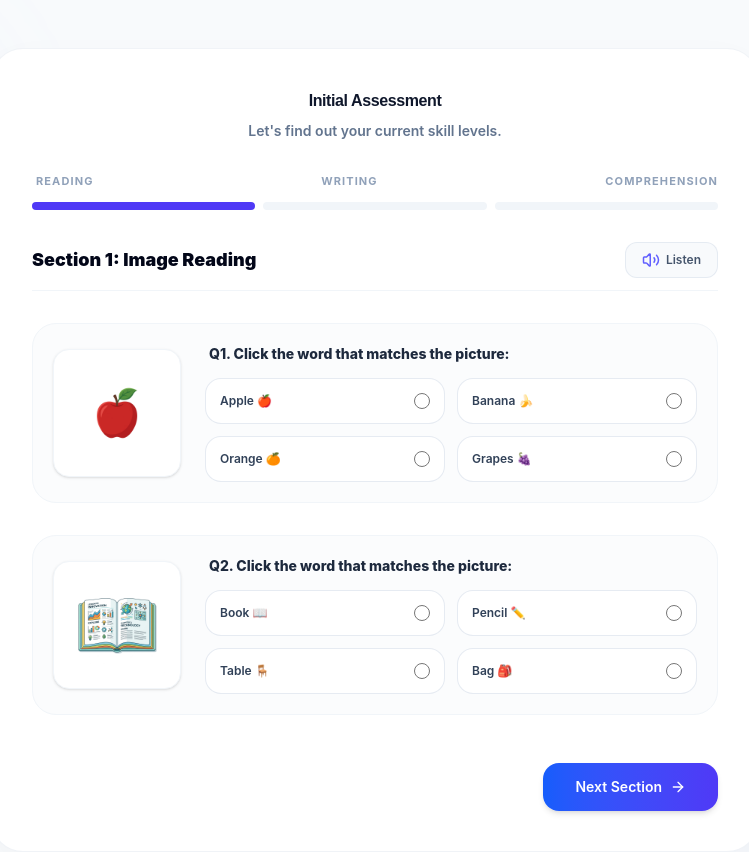
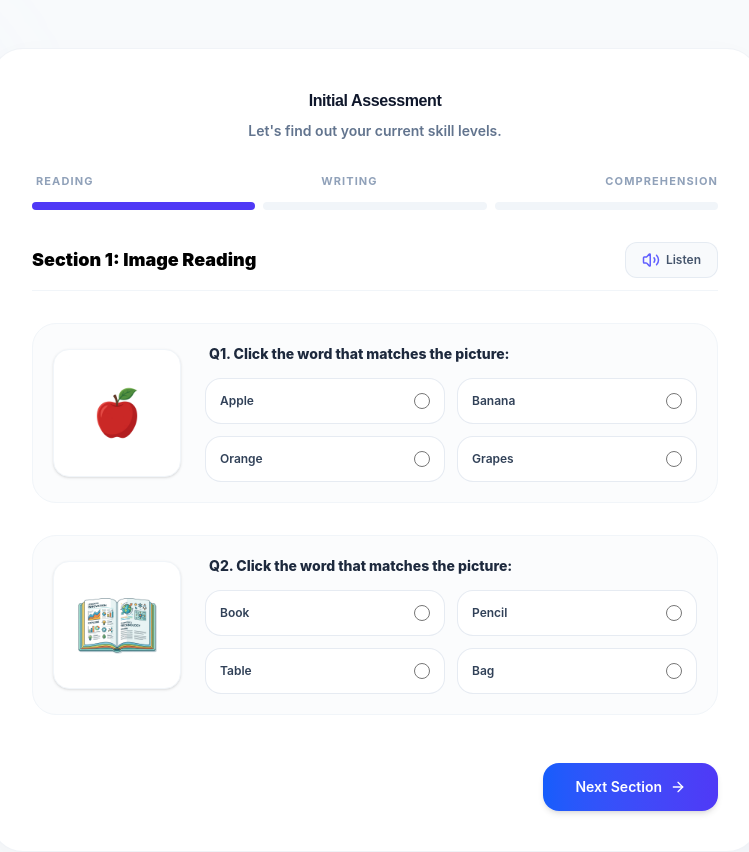
Before and after one commit to Adarshhackology/AI-Powered-Literacy-Assistant-for-Neo-Learners_Jun_2026, a React (Vite) app in the folder frontend/: page /assessment in a window 1280 px wide. Shown: the top 852 px of the page, without its empty margins (265-1014 px from the left). Built offline with nearby package versions, Linux system fonts and the light colour scheme.

Commit message:
Remove emoji icons from multiple choice options in Assessment page to prevent emoji matching cheats

```diff
--- a/frontend/src/pages/Assessment.tsx
+++ b/frontend/src/pages/Assessment.tsx
@@ -15,8 +15,8 @@ const assessmentTranslations: Record<string, any> = {
     speakBtn: "Listen",
     readingQ1: "Q1. Click the word that matches the picture:",
     readingQ2: "Q2. Click the word that matches the picture:",
-    optionsR1: { 'Apple': 'Apple 🍎', 'Banana': 'Banana 🍌', 'Orange': 'Orange 🍊', 'Grapes': 'Grapes 🍇' },
-    optionsR2: { 'Book': 'Book 📖', 'Pencil': 'Pencil ✏️', 'Table': 'Table 🪑', 'Bag': 'Bag 🎒' },
+    optionsR1: { 'Apple': 'Apple', 'Banana': 'Banana', 'Orange': 'Orange', 'Grapes': 'Grapes' },
+    optionsR2: { 'Book': 'Book', 'Pencil': 'Pencil', 'Table': 'Table', 'Bag': 'Bag' },
     writingHeader: "Section 2: Writing",
     writingQ: "Task: Write a simple sentence in English about what you see in the book or your favorite food.",
     writingHelp: "Write at least 3-5 words. Make sure to use capital letters and end with a period.",
@@ -31,7 +31,7 @@ const assessmentTranslations: Record<string, any> = {
     compQ1: "Q1. What letters do you see on the toy blocks?",
     compQ2: "Q2. What is the person in the picture reading?",
     optionsC1: { 'A B C': 'A B C', 'X Y Z': 'X Y Z', '1 2 3': '1 2 3', 'D O G': 'D O G' },
-    optionsC2: { 'Newspaper': 'Newspaper 📰', 'Phone': 'Phone 📱', 'Letter': 'Letter ✉️', 'Nothing': 'Nothing 🚫' }
+    optionsC2: { 'Newspaper': 'Newspaper', 'Phone': 'Phone', 'Letter': 'Letter', 'Nothing': 'Nothing' }
   },
   hindi: {
     title: "प्रारंभिक मूल्यांकन",
@@ -45,8 +45,8 @@ const assessmentTranslations: Record<string, any> = {
     speakBtn: "सुनें (Listen)",
     readingQ1: "प्रश्न १. उस शब्द पर क्लिक करें जो चित्र से मेल खाता है:",
     readingQ2: "प्रश्न २. उस शब्द पर क्लिक करें जो चित्र से मेल खाता है:",
-    optionsR1: { 'Apple': 'सेब (Apple) 🍎', 'Banana': 'केला (Banana) 🍌', 'Orange': 'संतरा (Orange) 🍊', 'Grapes': 'अंगूर (Grapes) 🍇' },
-    optionsR2: { 'Book': 'किताब (Book) 📖', 'Pencil': 'पेंसिल (Pencil) ✏️', 'Table': 'मेज (Table) 🪑', 'Bag': 'बस्ता (Bag) 🎒' },
+    optionsR1: { 'Apple': 'सेब (Apple)', 'Banana': 'केला (Banana)', 'Orange': 'संतरा (Orange)', 'Grapes': 'अंगूर (Grapes)' },
+    optionsR2: { 'Book': 'किताब (Book)', 'Pencil': 'पेंसिल (Pencil)', 'Table': 'मेज (Table)', 'Bag': 'बस्ता (Bag)' },
     writingHeader: "भाग २: लेखन (Writing)",
     writingQ: "कार्य: किताब या अपने पसंदीदा भोजन के बारे में अंग्रेजी में एक सरल वाक्य लिखें।",
     writingHelp: "कम से कम ३-५ शब्द लिखें। बड़े अक्षरों (Capital letters) का प्रयोग करें और अंत में पूर्ण विराम (.) लगाएं।",
@@ -61,7 +61,7 @@ const assessmentTranslations: Record<string, any> = {
     compQ1: "प्रश्न १. आपको खिलौने के ब्लॉक पर कौन से अक्षर दिखाई दे रहे हैं?",
     compQ2: "प्रश्न २. चित्र में व्यक्ति क्या पढ़ रहा है?",
     optionsC1: { 'A B C': 'A B C', 'X Y Z': 'X Y Z', '1 2 3': '1 2 3', 'D O G': 'D O G' },
-    optionsC2: { 'Newspaper': 'समाचार पत्र (Newspaper) 📰', 'Phone': 'फ़ोन (Phone) 📱', 'Letter': 'पत्र (Letter) ✉️', 'Nothing': 'कुछ नहीं (Nothing) 🚫' }
+    optionsC2: { 'Newspaper': 'समाचार पत्र (Newspaper)', 'Phone': 'फ़ोन (Phone)', 'Letter': 'पत्र (Letter)', 'Nothing': 'कुछ नहीं (Nothing)' }
   },
   telugu: {
     title: "ప్రారంభ అంచనా",
@@ -75,8 +75,8 @@ const assessmentTranslations: Record<string, any> = {
     speakBtn: "వినండి",
     readingQ1: "ప్రశ్న 1. చిత్రానికి సరిపోయే పదాన్ని క్లిక్ చేయండి:",
     readingQ2: "ప్రశ్న 2. చిత్రానికి సరిపోయే పదాన్ని క్లిక్ చేయండి:",
-    optionsR1: { 'Apple': 'యాపిల్ (Apple) 🍎', 'Banana': 'అరటిపండు (Banana) 🍌', 'Orange': 'నారింజ (Orange) 🍊', 'Grapes': 'ద్రాక్ష (Grapes) 🍇' },
-    optionsR2: { 'Book': 'పుస్తకం (Book) 📖', 'Pencil': 'పెన్సిల్ (Pencil) ✏️', 'Table': 'బల్ల (Table) 🪑', 'Bag': 'సంచి (Bag) 🎒' },
+    optionsR1: { 'Apple': 'యాపిల్ (Apple)', 'Banana': 'అరటిపండు (Banana)', 'Orange': 'నారింజ (Orange)', 'Grapes': 'ద్రాక్ష (Grapes)' },
+    optionsR2: { 'Book': 'పుస్తకం (Book)', 'Pencil': 'పెన్సిల్ (Pencil)', 'Table': 'బల్ల (Table)', 'Bag': 'సంచి (Bag)' },
     writingHeader: "విభాగం 2: రాయడం (Writing)",
     writingQ: "టాస్క్: పుస్తకం లేదా మీకు ఇష్టమైన ఆహారం గురించి ఇంగ్లీష్ లో ఒక సాధారణ వాక్యం రాయండి.",
     writingHelp: "కనీసం 3-5 పదాలు రాయండి. క్యాపిటల్ లెటర్స్ వాడండి మరియు చివర ఫుల్ స్టాప్ (.) ఉంచండి.",
@@ -91,7 +91,7 @@ const assessmentTranslations: Record<string, any> = {
     compQ1: "ప్రశ్న 1. బొమ్మ బ్లాకులపై మీకు ఏ అక్షరాలు కనిపిస్తున్నాయి?",
     compQ2: "ప్రశ్న 2. చిత్రంలో ఉన్న వ్యక్తి ఏమి చదువుతున్నాడు?",
     optionsC1: { 'A B C': 'A B C', 'X Y Z': 'X Y Z', '1 2 3': '1 2 3', 'D O G': 'D O G' },
-    optionsC2: { 'Newspaper': 'వార్తాపత్రిక (Newspaper) 📰', 'Phone': 'ఫోన్ (Phone) 📱', 'Letter': 'లేఖ (Letter) ✉️', 'Nothing': 'ఏమీ లేదు (Nothing) 🚫' }
+    optionsC2: { 'Newspaper': 'వార్తాపత్రిక (Newspaper)', 'Phone': 'ఫోన్ (Phone)', 'Letter': 'లేఖ (Letter)', 'Nothing': 'ఏమీ లేదు (Nothing)' }
   },
   tamil: {
     title: "தொடக்க மதிப்பீடு",
@@ -105,8 +105,8 @@ const assessmentTranslations: Record<string, any> = {
     speakBtn: "கேளுங்கள்",
     readingQ1: "கேள்வி 1. படத்திற்குப் பொருந்தும் வார்த்தையைக் கிளிக் செய்க:",
     readingQ2: "கேள்வி 2. படத்திற்குப் பொருந்தும் வார்த்தையைக் கிளிக் செய்க:",
-    optionsR1: { 'Apple': 'ஆப்பிள் (Apple) 🍎', 'Banana': 'வாழைப்பழம் (Banana) 🍌', 'Orange': 'ஆரஞ்சு (Orange) 🍊', 'Grapes': 'திராட்சை (Grapes) 🍇' },
-    optionsR2: { 'Book': 'புத்தகம் (Book) 📖', 'Pencil': 'பென்சில் (Pencil) ✏️', 'Table': 'மேஜை (Table) 🪑', 'Bag': 'பள்ளிப் பை (Bag) 🎒' },
+    optionsR1: { 'Apple': 'ஆப்பிள் (Apple)', 'Banana': 'வாழைப்பழம் (Banana)', 'Orange': 'ஆரஞ்சு (Orange)', 'Grapes': 'திராட்சை (Grapes)' },
+    optionsR2: { 'Book': 'புத்தகம் (Book)', 'Pencil': 'பென்சில் (Pencil)', 'Table': 'மேஜை (Table)', 'Bag': 'பள்ளிப் பை (Bag)' },
     writingHeader: "பகுதி 2: எழுத்து (Writing)",
     writingQ: "பணி: புத்தகம் அல்லது உங்களுக்கு பிடித்த உணவு பற்றி ஆங்கிலத்தில் எளிய வாக்கியம் எழுதுங்கள்.",
     writingHelp: "குறைந்தது 3-5 வார்த்தைகள் எழுதவும். பெரிய எழுத்தில் (Capital) தொடங்கி, முற்றுப்புள்ளியுடன் (.) முடிக்கவும்.",
@@ -121,7 +121,7 @@ const assessmentTranslations: Record<string, any> = {
     compQ1: "கேள்வி 1. பொம்மை கட்டைகளில் என்ன எழுத்துக்களைக் காண்கிறீர்கள்?",
     compQ2: "கேள்வி 2. படத்தில் உள்ள நபர் என்ன படிக்கிறார்?",
     optionsC1: { 'A B C': 'A B C', 'X Y Z': 'X Y Z', '1 2 3': '1 2 3', 'D O G': 'D O G' },
-    optionsC2: { 'Newspaper': 'செய்தித்தாள் (Newspaper) 📰', 'Phone': 'தொலைபேசி (Phone) 📱', 'Letter': 'கடிதம் (Letter) ✉️', 'Nothing': 'ஒன்றுமில்லை (Nothing) 🚫' }
+    optionsC2: { 'Newspaper': 'செய்தித்தாள் (Newspaper)', 'Phone': 'தொலைபேசி (Phone)', 'Letter': 'கடிதம் (Letter)', 'Nothing': 'ஒன்றுமில்லை (Nothing)' }
   },
   kannada: {
     title: "ಆರಂಭಿಕ ಮೌಲ್ಯಮಾಪನ",
@@ -135,8 +135,8 @@ const assessmentTranslations: Record<string, any> = {
     speakBtn: "ಕೇಳಿ (Listen)",
     readingQ1: "ಪ್ರಶ್ನೆ 1. ಚಿತ್ರಕ್ಕೆ ಹೊಂದಿಕೆಯಾಗುವ ಪದವನ್ನು ಕ್ಲಿಕ್ ಮಾಡಿ:",
     readingQ2: "ಪ್ರಶ್ನೆ 2. ಚಿತ್ರಕ್ಕೆ ಹೊಂದಿಕೆಯಾಗುವ ಪದವನ್ನು ಕ್ಲಿಕ್ ಮಾಡಿ:",
-    optionsR1: { 'Apple': 'ಸೇಬು (Apple) 🍎', 'Banana': 'ಬಾಳೆಹಣ್ಣು (Banana) 🍌', 'Orange': 'ಕಿತ್ತಳೆ (Orange) 🍊', 'Grapes': 'ದ್ರಾಕ್ಷಿ (Grapes) 🍇' },
-    optionsR2: { 'Book': 'ಪುಸ್ತಕ (Book) 📖', 'Pencil': 'ಪೆನ್ಸಿಲ್ (Pencil) ✏️', 'Table': 'ಮೇಜು (Table) 🪑', 'Bag': 'ಬ್ಯಾಗ್ (Bag) 🎒' },
+    optionsR1: { 'Apple': 'ಸೇಬು (Apple)', 'Banana': 'ಬಾಳೆಹಣ್ಣು (Banana)', 'Orange': 'ಕಿತ್ತಳೆ (Orange)', 'Grapes': 'ದ್ರಾಕ್ಷಿ (Grapes)' },
+    optionsR2: { 'Book': 'ಪುಸ್ತಕ (Book)', 'Pencil': 'ಪೆನ್ಸಿಲ್ (Pencil)', 'Table': 'ಮೇಜು (Table)', 'Bag': 'ಬ್ಯಾಗ್ (Bag)' },
     writingHeader: "ವಿಭಾಗ 2: ಬರವಣಿಗೆ (Writing)",
     writingQ: "ಕಾರ್ಯ: ಪುಸ್ತಕ ಅಥವಾ ನಿಮ್ಮ ನೆಚ್ಚಿನ ಆಹಾರದ ಬಗ್ಗೆ ಇಂಗ್ಲಿಷ್‌ನಲ್ಲಿ ಒಂದು ಸರಳ ವಾಕ್ಯವನ್ನು ಬರೆಯಿರಿ.",
     writingHelp: "ಕನಿಷ್ಠ 3-5 ಪದಗಳನ್ನು ಬರೆಯಿರಿ. ಕ್ಯಾಪಿಟಲ್ ಅಕ್ಷರಗಳನ್ನು ಬಳಸಿ ಮತ್ತು ಕೊನೆಯಲ್ಲಿ ಚುಕ್ಕೆ (.) ಇರಿಸಿ.",
@@ -151,7 +151,7 @@ const assessmentTranslations: Record<string, any> = {
     compQ1: "ಪ್ರಶ್ನೆ 1. ಆಟದ ಬ್ಲಾಕ್‌ಗಳ ಮೇಲೆ ನಿಮಗೆ ಯಾವ ಅಕ್ಷರಗಳು ಕಾಣಿಸುತ್ತಿವೆ?",
     compQ2: "ಪ್ರಶ್ನೆ 2. ಚಿತ್ರದಲ್ಲಿರುವ ವ್ಯಕ್ತಿ ಏನನ್ನು ಓದುತ್ತಿದ್ದಾನೆ?",
     optionsC1: { 'A B C': 'A B C', 'X Y Z': 'X Y Z', '1 2 3': '1 2 3', 'D O G': 'D O G' },
-    optionsC2: { 'Newspaper': 'ಸುದ್ದಿಪತ್ರಿಕೆ (Newspaper) 📰', 'Phone': 'ಫೋನ್ (Phone) 📱', 'Letter': 'ಪತ್ರ (Letter) ✉️', 'Nothing': 'ಏನೂ ಇಲ್ಲ (Nothing) 🚫' }
+    optionsC2: { 'Newspaper': 'ಸುದ್ದಿಪತ್ರಿಕೆ (Newspaper)', 'Phone': 'ಫೋನ್ (Phone)', 'Letter': 'ಪತ್ರ (Letter)', 'Nothing': 'ಏನೂ ಇಲ್ಲ (Nothing)' }
   },
   bengali: {
     title: "প্রারম্ভিক মূল্যায়ন",
@@ -160,16 +160,16 @@ const assessmentTranslations: Record<string, any> = {
     writing: "লেখা",
     comprehension: "বোধগম্যতা",
     next: "পরবর্তী ভাগ",
-    submit: "মূল্যায়ন জমা দিন",
+    submit: "मूल्यांकन জমা দিন",
     readingHeader: "ভাগ ১: চিত্র পঠন (Image Reading)",
     speakBtn: "শুনুন",
     readingQ1: "প্রশ্ন ১. ছবির সাথে মিল থাকা শব্দটি ক্লিক করুন:",
     readingQ2: "প্রশ্ন ২. ছবির সাথে মিল থাকা শব্দটি ক্লিক করুন:",
-    optionsR1: { 'Apple': 'আপেল (Apple) 🍎', 'Banana': 'কলা (Banana) 🍌', 'Orange': 'কমলা (Orange) 🍊', 'Grapes': 'আঙুর (Grapes) 🍇' },
-    optionsR2: { 'Book': 'বই (Book) 📖', 'Pencil': 'পেন্সিল (Pencil) ✏️', 'Table': 'টেবিল (Table) 🪑', 'Bag': 'ব্যাগ (Bag) 🎒' },
+    optionsR1: { 'Apple': 'আপেল (Apple)', 'Banana': 'কলা (Banana)', 'Orange': 'কমলা (Orange)', 'Grapes': 'আঙুর (Grapes)' },
+    optionsR2: { 'Book': 'বই (Book)', 'Pencil': 'পেন্সিল (Pencil)', 'Table': 'টেবিল (Table)', 'Bag': 'ব্যাগ (Bag)' },
     writingHeader: "ভাগ ২: লেখা (Writing)",
     writingQ: "কার্য: বই বা আপনার প্রিয় খাবার সম্পর্কে ইংরেজিতে একটি সহজ বাক্য লিখুন।",
-    writingHelp: "অন্তত ৩-৫ শব্দ লিখুন। বড় হাতের অক্ষর দিয়ে শুরু করুন এবং শেষে ফুলস্টপ (.) দিন।",
+    writingHelp: "অনূ্যন ৩-৫ শব্দ লিখুন। বড় হাতের অক্ষর দিয়ে শুরু করুন এবং শেষে ফুলস্টপ (.) দিন।",
     placeholder: "আপনার বাক্যটি এখানে লিখুন...",
     grammarHelp: "ব্যাকরণ সাহায্য",
     grammarCaps: "বড় হাতের অক্ষর",
@@ -181,7 +181,7 @@ const assessmentTranslations: Record<string, any> = {
     compQ1: "প্রশ্ন ১. খেলনা ব্লকে আপনি কোন অক্ষরগুলি দেখতে পাচ্ছেন?",
     compQ2: "প্রশ্ন ২. ছবির ব্যক্তিটি কী পড়ছেন?",
     optionsC1: { 'A B C': 'A B C', 'X Y Z': 'X Y Z', '1 2 3': '1 2 3', 'D O G': 'D O G' },
-    optionsC2: { 'Newspaper': 'সংবাদপত্র (Newspaper) 📰', 'Phone': 'ফোন (Phone) 📱', 'Letter': 'চিঠি (Letter) ✉️', 'Nothing': 'কিছু না (Nothing) 🚫' }
+    optionsC2: { 'Newspaper': 'সংবাদপত্র (Newspaper)', 'Phone': 'ফোন (Phone)', 'Letter': 'চিঠি (Letter)', 'Nothing': 'কিছু না (Nothing)' }
   },
   marathi: {
     title: "प्रारंभिक मूल्यांकन",
@@ -195,8 +195,8 @@ const assessmentTranslations: Record<string, any> = {
     speakBtn: "ऐका",
     readingQ1: "प्रश्न १. चित्राशी जुळणाऱ्या शब्दावर क्लिक करा:",
     readingQ2: "प्रश्न २. चित्राशी जुळणाऱ्या शब्दावर क्लिक करा:",
-    optionsR1: { 'Apple': 'सफरचंद (Apple) 🍎', 'Banana': 'केळे (Banana) 🍌', 'Orange': 'संत्रे (Orange) 🍊', 'Grapes': 'द्राक्षे (Grapes) 🍇' },
-    optionsR2: { 'Book': 'पुस्तक (Book) 📖', 'Pencil': 'पेन्सिल (Pencil) ✏️', 'Table': 'टेबल (Table) 🪑', 'Bag': 'दप्तर (Bag) 🎒' },
+    optionsR1: { 'Apple': 'सफरचंद (Apple)', 'Banana': 'केळे (Banana)', 'Orange': 'संत्रे (Orange)', 'Grapes': 'द्राक्षे (Grapes)' },
+    optionsR2: { 'Book': 'पुस्तक (Book)', 'Pencil': 'पेन्सिल (Pencil)', 'Table': 'टेबल (Table)', 'Bag': 'दप्तर (Bag)' },
     writingHeader: "भाग २: लेखन (Writing)",
     writingQ: "कार्य: पुस्तक किंवा तुमच्या आवडत्या जेवणाबद्दल इंग्रजीत सोपे वाक्य लिहा.",
     writingHelp: "किमान ३-५ शब्द लिहा. कॅपिटल अक्षराने सुरुवात करा आणि शेवटी पूर्णविराम (.) द्या.",
@@ -211,7 +211,7 @@ const assessmentTranslations: Record<string, any> = {
     compQ1: "प्रश्न १. खेळण्याच्या ठोकळ्यांवर तुम्हाला कोणती अक्षरे दिसत आहेत?",
     compQ2: "प्रश्न २. चित्रातील व्यक्ती काय वाचत आहे?",
     optionsC1: { 'A B C': 'A B C', 'X Y Z': 'X Y Z', '1 2 3': '1 2 3', 'D O G': 'D O G' },
-    optionsC2: { 'Newspaper': 'वर्तमानपत्र (Newspaper) 📰', 'Phone': 'फोन (Phone) 📱', 'Letter': 'पत्र (Letter) ✉️', 'Nothing': 'काही नाही (Nothing) 🚫' }
+    optionsC2: { 'Newspaper': 'वर्तमानपत्र (Newspaper)', 'Phone': 'फोन (Phone)', 'Letter': 'पत्र (Letter)', 'Nothing': 'काही नाही (Nothing)' }
   },
   gujarati: {
     title: "પ્રારંભિક મૂલ્યાંકન",
@@ -225,8 +225,8 @@ const assessmentTranslations: Record<string, any> = {
     speakBtn: "સાંભળો",
     readingQ1: "પ્રશ્ન ૧. ચિત્ર સાથે મેળ ખાતા શબ્દ પર ક્લિક કરો:",
     readingQ2: "પ્રશ્ન ૨. ચિત્ર સાથે મેળ ખાતા શબ્દ પર ક્લિક કરો:",
-    optionsR1: { 'Apple': 'સફરજન (Apple) 🍎', 'Banana': 'કેળું (Banana) 🍌', 'Orange': 'સંતરું (Orange) 🍊', 'Grapes': 'દ્રાક્ષ (Grapes) 🍇' },
-    optionsR2: { 'Book': 'પુસ્તક (Book) 📖', 'Pencil': 'પેન્સિલ (Pencil) ✏️', 'Table': 'ટેબલ (Table) 🪑', 'Bag': 'દફતર (Bag) 🎒' },
+    optionsR1: { 'Apple': 'સફરજન (Apple)', 'Banana': 'કેળું (Banana)', 'Orange': 'સંતરું (Orange)', 'Grapes': 'દ્રાક્ષ (Grapes)' },
+    optionsR2: { 'Book': 'પુસ્તક (Book)', 'Pencil': 'પેન્સિલ (Pencil)', 'Table': 'ટેબલ (Table)', 'Bag': 'દફતર (Bag)' },
     writingHeader: "વિભાગ ૨: લેખન (Writing)",
     writingQ: "કાર્ય: પુસ્તક અથવા તમારા મનપસંદ ખોરાક વિશે અંગ્રેજીમાં સરળ વાક્ય લખો.",
     writingHelp: "ઓછામાં ઓછા ૩-૫ શબ્દો લખો. કેપિટલ અક્ષરથી શરૂ કરો અને અંતે પૂર્ણવિરામ (.) મૂકો.",
@@ -241,7 +241,7 @@ const assessmentTranslations: Record<string, any> = {
     compQ1: "પ્રશ્ન ૧. રમકડાના બ્લોક્સ પર તમને કયા અક્ષરો દેખાય છે?",
     compQ2: "પ્રશ્ન ૨. ચિત્રમાં વ્યક્તિ શું વાંચી રહી છે?",
     optionsC1: { 'A B C': 'A B C', 'X Y Z': 'X Y Z', '1 2 3': '1 2 3', 'D O G': 'D O G' },
-    optionsC2: { 'Newspaper': 'સમાચાર પત્ર (Newspaper) 📰', 'Phone': 'ફોન (Phone) 📱', 'Letter': 'પત્ર (Letter) ✉️', 'Nothing': 'કંઈ નહીં (Nothing) 🚫' }
+    optionsC2: { 'Newspaper': 'સમાચાર પત્ર (Newspaper)', 'Phone': 'ફોન (Phone)', 'Letter': 'પત્ર (Letter)', 'Nothing': 'કંઈ નહીં (Nothing)' }
   },
   punjabi: {
     title: "ਸ਼ੁਰੂਆਤੀ ਮੁਲਾਂਕਣ",
@@ -250,16 +250,16 @@ const assessmentTranslations: Record<string, any> = {
     writing: "ਲਿਖਣਾ",
     comprehension: "ਸਮਝ",
     next: "ਅਗਲਾ ਭਾਗ",
-    submit: "ਮੁਲਾਂਕਣ ਜਮ੍ਹਾਂ ਕਰੋ",
+    submit: "ਮੁਲਾਂਕਣ ਜਮ੍ਹ ਕਰੋ",
     readingHeader: "ਭਾਗ 1: ਤਸਵੀਰ ਪੜ੍ਹਨਾ (Image Reading)",
     speakBtn: "ਸੁਣੋ",
     readingQ1: "ਪ੍ਰਸ਼ਨ 1. ਉਸ ਸ਼ਬਦ 'ਤੇ ਕਲਿੱਕ ਕਰੋ ਜੋ ਤਸਵੀਰ ਨਾਲ ਮੇਲ ਖਾਂਦਾ ਹੈ:",
     readingQ2: "ਪ੍ਰਸ਼ਨ 2. ਉਸ ਸ਼ਬਦ 'ਤੇ ਕਲਿੱਕ ਕਰੋ ਜੋ ਤਸਵੀਰ ਨਾਲ ਮੇਲ ਖਾਂਦਾ ਹੈ:",
-    optionsR1: { 'Apple': 'ਸੇਬ (Apple) 🍎', 'Banana': 'ਕੇਲਾ (Banana) 🍌', 'Orange': 'ਸੰਤਰਾ (Orange) 🍊', 'Grapes': 'ਅੰਗੂਰ (Grapes) 🍇' },
-    optionsR2: { 'Book': 'ਕਿਤਾਬ (Book) 📖', 'Pencil': 'ਪੈਨਸਿਲ (Pencil) ✏️', 'Table': 'ਮੇਜ਼ (Table) 🪑', 'Bag': 'ਬੈਗ (Bag) 🎒' },
+    optionsR1: { 'Apple': 'ਸੇਬ (Apple)', 'Banana': 'ਕੇਲਾ (Banana)', 'Orange': 'ਸੰਤਰਾ (Orange)', 'Grapes': 'ਅੰਗੂਰ (Grapes)' },
+    optionsR2: { 'Book': 'ਕਿਤਾਬ (Book)', 'Pencil': 'ਪੈਨਸਿਲ (Pencil)', 'Table': 'ਮੇਜ਼ (Table)', 'Bag': 'ਬੈਗ (Bag)' },
     writingHeader: "ਭਾਗ 2: ਲਿਖਣਾ (Writing)",
     writingQ: "ਕਾਰਜ: ਕਿਤਾਬ ਜਾਂ ਆਪਣੀ ਮਨਪਸੰਦ ਖੁਰਾਕ ਬਾਰੇ ਅੰਗਰੇਜ਼ੀ ਵਿੱਚ ਇੱਕ ਸਰਲ ਵਾਕ ਲਿਖੋ।",
-    writingHelp: "ਘੱਟੋ-ਘੱਟ 3-5 ਸ਼ਬਦ ਲਿਖੋ। ਕੈਪੀਟਲ ਅੱਖਰ ਨਾਲ ਸ਼ੁਰੂ ਕਰੋ ਅਤੇ ਅੰਤ ਵਿੱਚ ਬਿੰਦੀ (.) ਲਗਾਓ।",
+    writingHelp: "ਘੱਟੋ-ਘੱਟ 3-5 ਸ਼ਬਦ ਲਿਖੋ। ਕੈਪੀਟਲ ਅੱਖਰ ਨਾਲ ਸੁਰੂ ਕਰੋ ਅਤੇ ਅੰਤ ਵਿੱਚ ਬਿੰਦੀ (.) ਲਗਾਓ।",
     placeholder: "ਆਪਣਾ ਵਾਕ ਇੱਥੇ ਲਿਖੋ...",
     grammarHelp: "ਵਿਆਕਰਨ ਸਹਾਇਤਾ",
     grammarCaps: "ਕੈਪੀਟਲ ਅੱਖਰ",
@@ -269,9 +269,9 @@ const assessmentTranslations: Record<string, any> = {
     compHeader: "ਭਾਗ 3: ਤਸਵੀਰ ਸਮਝ (Picture Comprehension)",
     compSpeak: "ਸੁਣੋ",
     compQ1: "ਪ੍ਰਸ਼ਨ 1. ਤੁਹਾਨੂੰ ਖਿਡੌਣੇ ਦੇ ਬਲਾਕਾਂ 'ਤੇ ਕਿਹੜੇ ਅੱਖਰ ਦਿਖਾਈ ਦੇ ਰਹੇ ਹਨ?",
-    compQ2: "ਪ੍ਰਸ਼ਨ 2. ਤਸਵੀਰ ਵਿੱਚ ਵਿਅਕती ਕੀ ਪੜ੍ਹ ਰਿਹਾ ਹੈ?",
+    compQ2: "ਪ੍ਰਸ਼ਨ 2. ਤਸਵੀਰ ਵਿੱਚ ਵਿਅਕਤੀ ਕੀ ਪੜ੍ਹ ਰਿਹਾ ਹੈ?",
     optionsC1: { 'A B C': 'A B C', 'X Y Z': 'X Y Z', '1 2 3': '1 2 3', 'D O G': 'D O G' },
-    optionsC2: { 'Newspaper': 'ਅਖ਼ਬਾਰ (Newspaper) 📰', 'Phone': 'ਫ਼ੋਨ (Phone) 📱', 'Letter': 'ਪੱਤਰ (Letter) ✉️', 'Nothing': 'ਕੁਝ ਨਹੀਂ (Nothing) 🚫' }
+    optionsC2: { 'Newspaper': 'ਅਖ਼ਬਾਰ (Newspaper)', 'Phone': 'ਫ਼ੋਨ (Phone)', 'Letter': 'ਪੱਤਰ (Letter)', 'Nothing': 'ਕੁਝ ਨਹੀਂ (Nothing)' }
   }
 };
 
@@ -422,7 +422,7 @@ export default function Assessment() {
         {step === 1 && (
           <div className="space-y-8">
             <div className="flex items-center justify-between border-b border-slate-100 pb-3">
-              <h2 className="text-lg font-black text-slate-950 flex items-center gap-2">
+              <h2 className="text-lg font-black text-slate-955 flex items-center gap-2">
                 <span>{t.readingHeader}</span>
               </h2>
               <button
```
